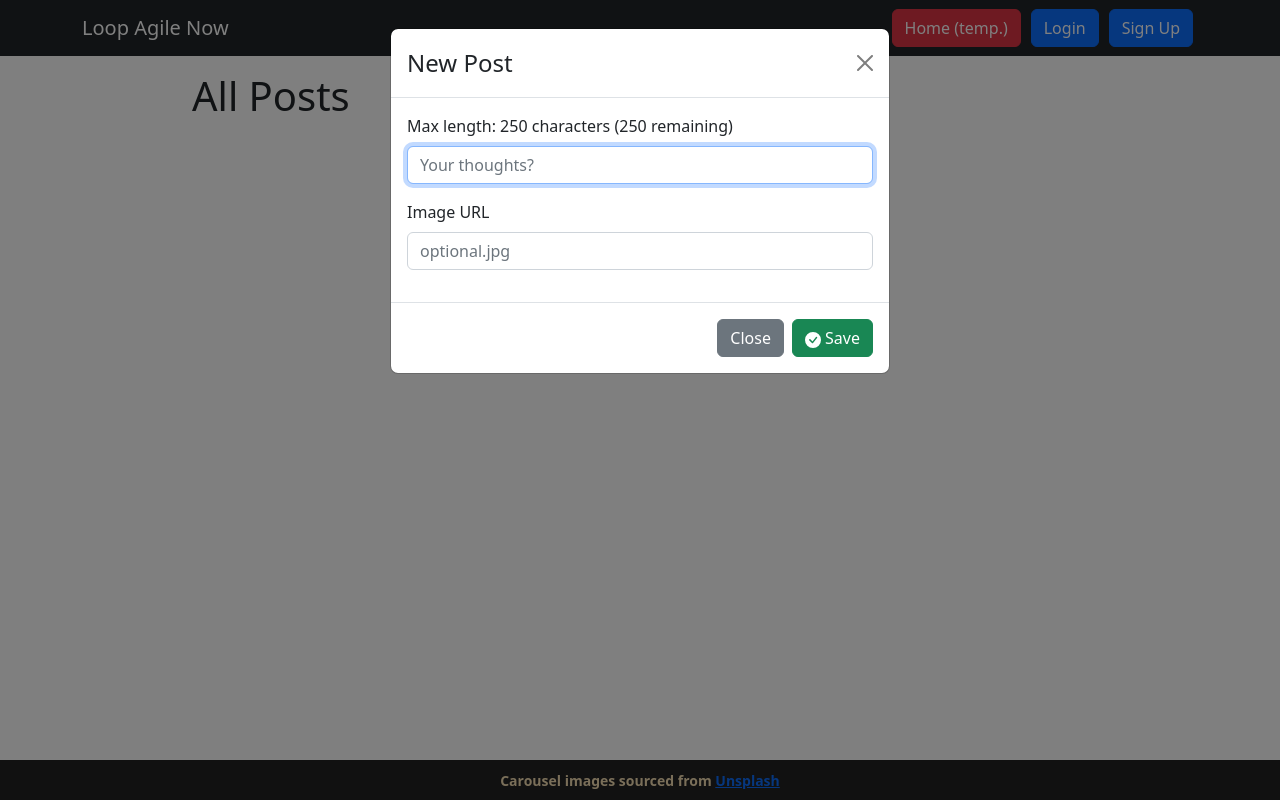
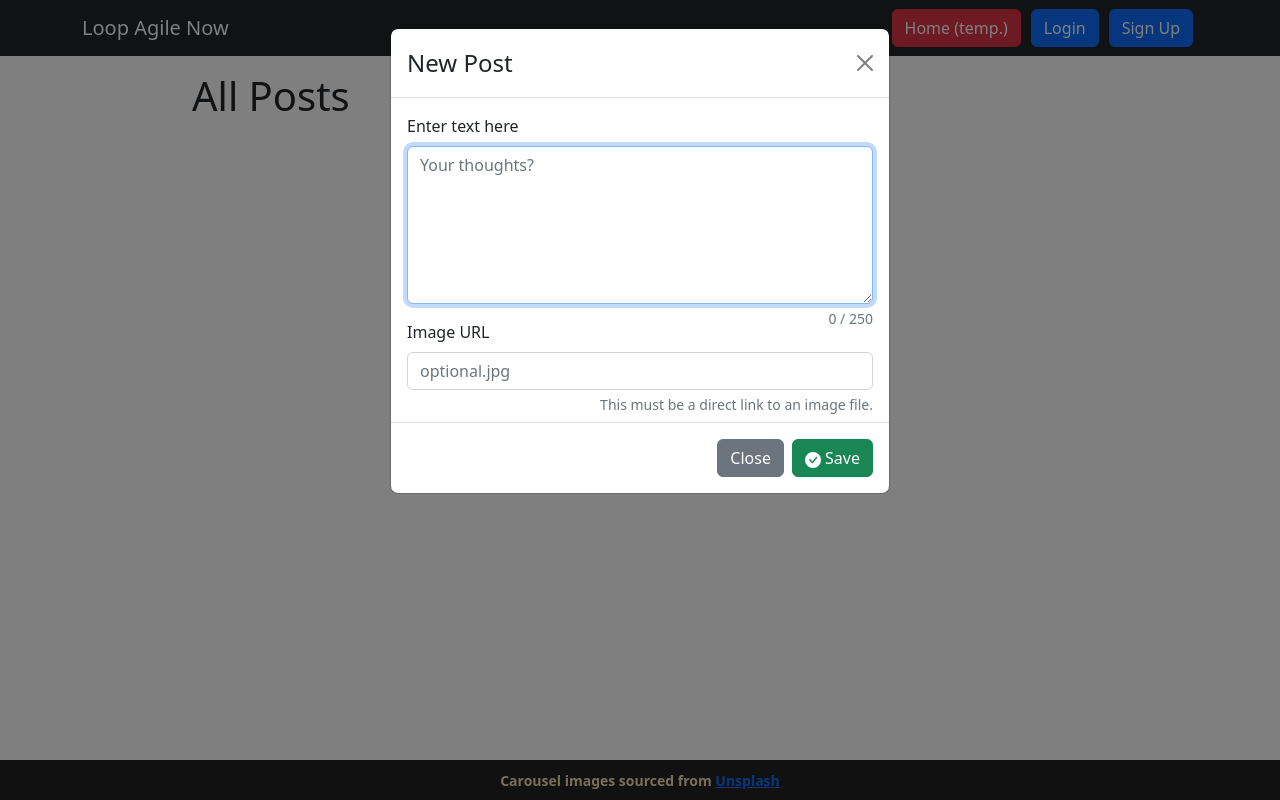
Before and after one commit to JoshThorntonDev/a1-3786643-3785167, a React (Create React App) app: page /posts in a window 1280 px wide. Both pictures are taken after a click on the button "Create a post". Built offline with nearby package versions, Linux system fonts and the light colour scheme.

Commit message:
Change post form styling

```diff
--- a/src/components/PostCreator.js
+++ b/src/components/PostCreator.js
@@ -7,7 +7,7 @@ import AnimatedAlert from "./AnimatedAlert";
 import { insertPost } from "../data/PostRepository";
 
 function PostCreator(props) {
-    const currentUser = localStorage.getItem("currentUser");
+  const currentUser = localStorage.getItem("currentUser");
   const inputRef = useRef(null);
 
   const handleInputChange = (event) => {
@@ -24,18 +24,17 @@ function PostCreator(props) {
     //const imageRegex = new RegExp('(.png|.jpg|.jpeg|.gif|.bmp)$');
     //if (props.fields.image !== "" && imageRegex.test(props.fields.image))
 
-
     setMessage(""); // clear error message
     setError(false); // reset error state
     event.preventDefault(); // prevent form from submitting
     if (props.fields.image !== "") {
-      console.log('need to impl file type check')
+      console.log("need to impl file type check");
     }
 
     if (props.fields.content !== "" && props.fields.content.length <= 250) {
       // ensure content is valid
-        props.setFields({...props.fields, content: ""})
-        insertPost(props.fields, currentUser)
+      props.setFields({ ...props.fields, content: "" });
+      insertPost(props.fields, currentUser);
       props.toggle(); // close modal
       setMessage("");
     } else {
@@ -59,10 +58,11 @@ function PostCreator(props) {
       <Form onSubmit={attemptSave}>
         <Modal.Body>
           <Form.Group className="mb-3">
-            <Form.Label>Max length: 250 characters ({250 - props.fields.content.length} remaining)</Form.Label>
+            <Form.Label>Enter text here</Form.Label>
             <Form.Control
               name="content"
-              type="text"
+              as="textarea"
+              rows={6} /* 6 fits all 250 chars in the box at once */
               placeholder="Your thoughts?"
               autoFocus
               maxLength={250}
@@ -71,6 +71,9 @@ function PostCreator(props) {
               required
               ref={inputRef}
             />
+            <Form.Text muted className="float-end">
+              {props.fields.content.length} / 250
+            </Form.Text>
           </Form.Group>
           <Form.Group className="mb-3">
             <Form.Label>Image URL</Form.Label>
@@ -81,6 +84,9 @@ function PostCreator(props) {
               value={props.fields.image}
               onChange={handleInputChange}
             />
+            <Form.Text muted className="float-end">
+              This must be a direct link to an image file.
+            </Form.Text>
           </Form.Group>
         </Modal.Body>
         <Modal.Footer>
```
